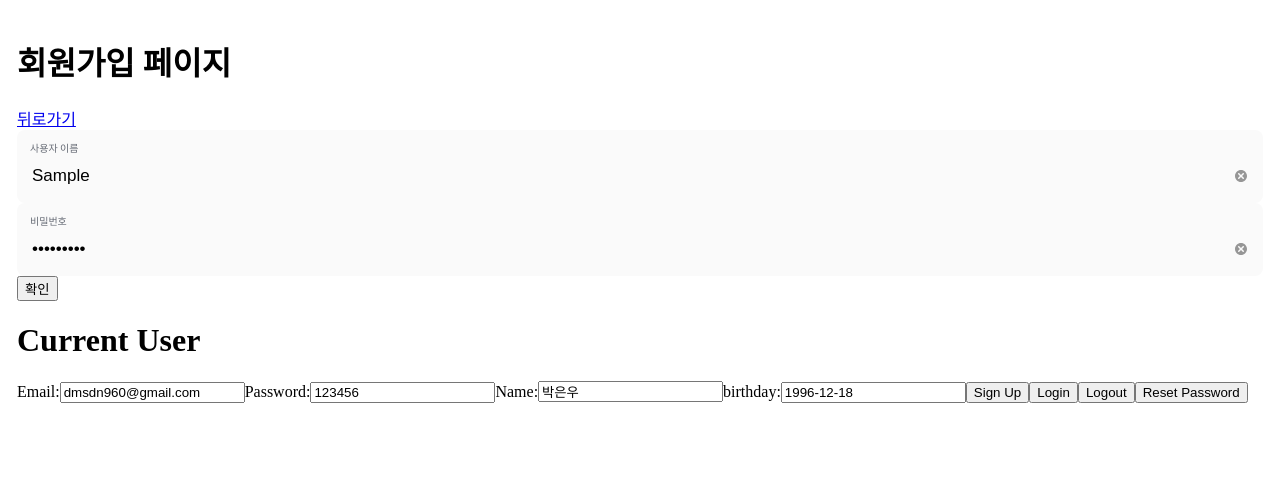
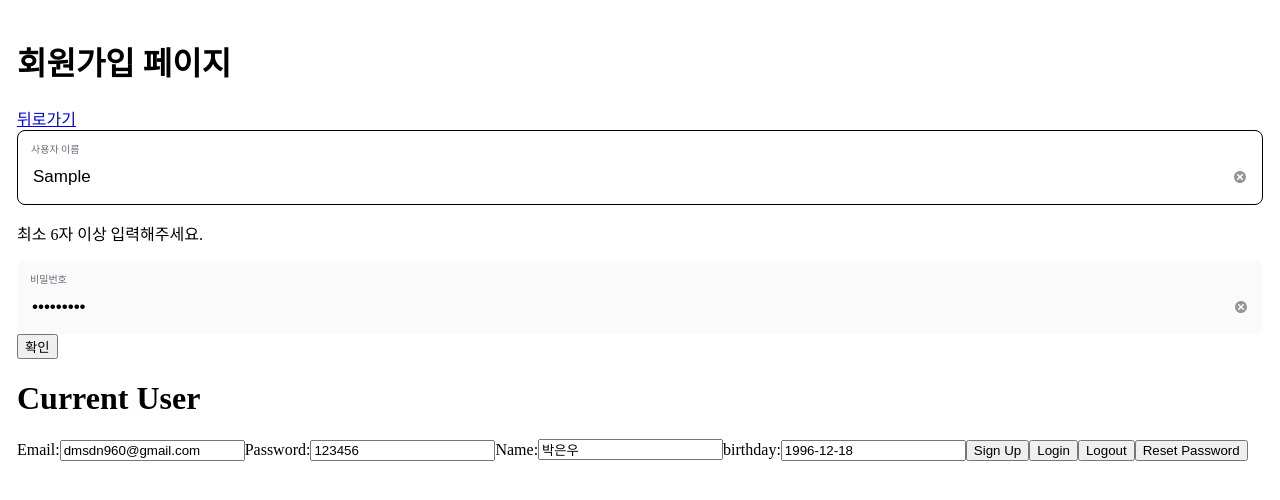
Before and after one commit to joan-KIM/soboro, a React (Create React App) app: page /account/signup in a window 1280 px wide. Both pictures are taken after typing "Sample", "Sample123" into the empty fields and a click on the input "확인". Shown: the top 500 px of the page. Built offline with nearby package versions, Linux system fonts and the light colour scheme; no server answers; a web font is replaced by a local one.

Commit message:
유효성 검사

```diff
--- a/src/components/SignUpInput.jsx
+++ b/src/components/SignUpInput.jsx
@@ -46,8 +46,19 @@ const Input = styled.input`
   }
 `;
 
-export default function SignUpInput({name, label, register, placeholder, reset, password, required, validate}) {
+export default function SignUpInput({
+  name,
+  label,
+  reset,
+  error,
+  register,
+  password,
+  required,
+  validate,
+  placeholder,
+}) {
   return (
+    <>
       <InputContainer >
         <Label>
           {label}
@@ -55,22 +66,25 @@ export default function SignUpInput({name, label, register, placeholder, reset,
             <Input
               type={password ? 'password' : 'text'}
               placeholder={placeholder}
-            {...register(name, {required, ...validate})}
+              {...register(name, {required, validate})}
             />
             <TiDelete onClick={() => reset({[name]: ''})} />
           </InputGroup>
         </Label>
       </InputContainer>
+      {error && <p>{error.type === 'required' ? '필수 입력항목 입니다' : error.message}</p>}
+    </>
   );
 }
 
 SignUpInput.propTypes = {
+  error: PropTypes.object,
+  name: PropTypes.string.isRequired,
+  label: PropTypes.string.isRequired,
+  reset: PropTypes.func.isRequired,
+  register: PropTypes.func.isRequired,
   required: PropTypes.bool,
   password: PropTypes.bool,
   validate: PropTypes.object,
-  name: PropTypes.string.isRequired,
-  label: PropTypes.string.isRequired,
-  register: PropTypes.func.isRequired,
   placeholder: PropTypes.string.isRequired,
-  reset: PropTypes.func.isRequired,
 };
--- a/src/pages/SignUpPage.jsx
+++ b/src/pages/SignUpPage.jsx
@@ -10,7 +10,7 @@ const Page = styled.div`
 `;
 
 export default function SignUpPage() {
-  const {register, handleSubmit, reset, formState: {errors}} = useForm();
+  const {register, handleSubmit, reset, formState: {errors}} = useForm({mode: 'onBlur'});
 
   const onSubmit = (data) => {
     console.log(data);
@@ -22,27 +22,29 @@ export default function SignUpPage() {
       <Link to="/account/login">뒤로가기</Link>
       <form onSubmit={handleSubmit(onSubmit)}>
         <SignUpInput
+          required
+          reset={reset}
           name="username"
           label="사용자 이름"
           register={register}
           placeholder="영문 사용자 이름 입력"
-          reset={reset}
-          required={true}
           validate={{
-            minLength: {
-              value: 6,
-              message: '에러 메세지 테스트',
-            },
+            minLength: (v) => v.length > 6 || '최소 6자 이상 입력해주세요.',
           }}
+          error={errors.username}
         />
-        {errors.username && <span>{errors.username.message}</span>}
         <SignUpInput
           password
+          required
           name="password"
           label="비밀번호"
           register={register}
           placeholder="비밀번호 입력"
           reset={reset}
+          validate={{
+            minLength: (v) => v.length > 6 || '최소 6자 이상 입력해주세요.',
+          }}
+          error={errors.password}
         />
         <input type="submit" value="확인" />
       </form>
```
Lines whose indentation alone changed are shown as unchanged.
